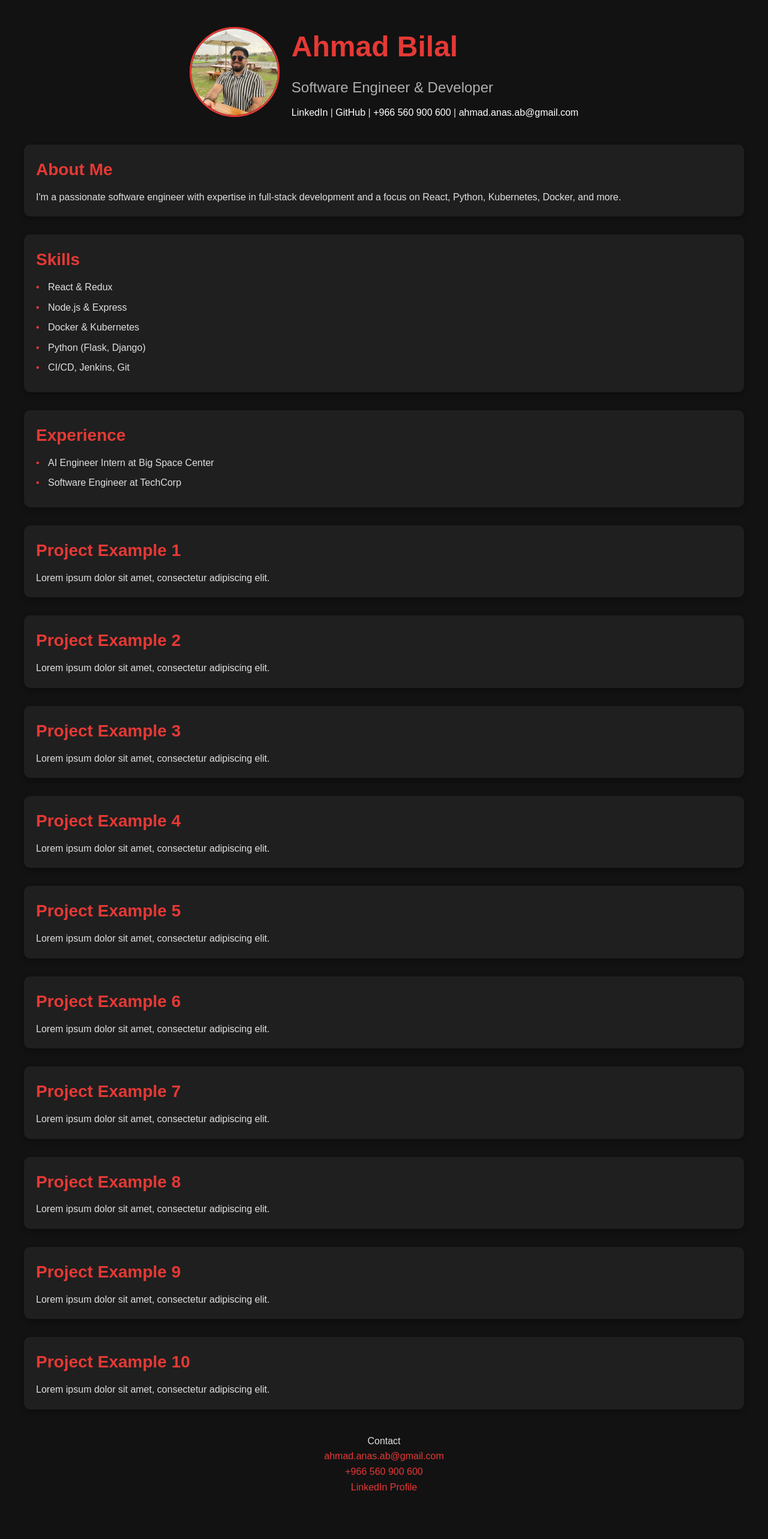
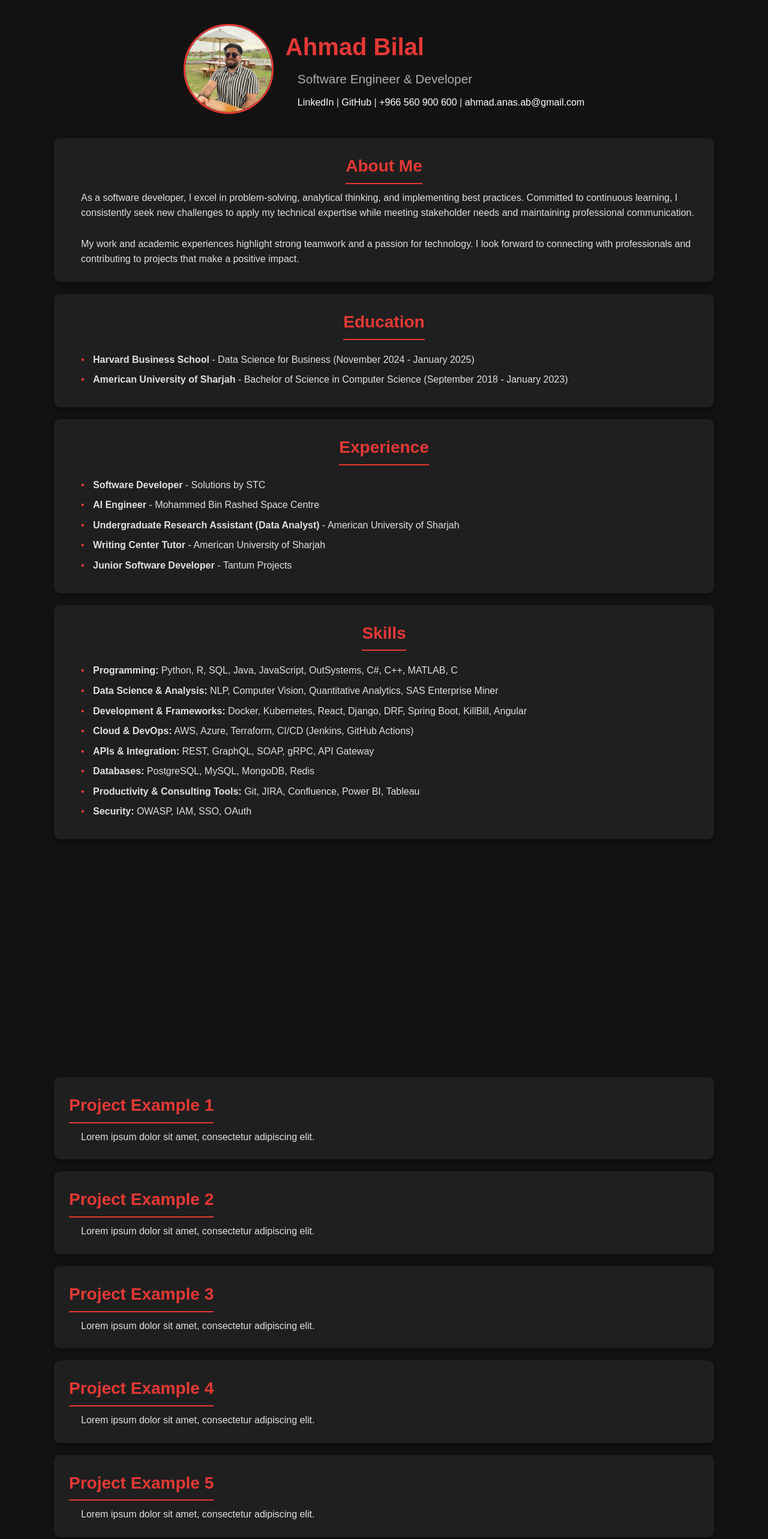
Before and after one commit to Abilal9/abilal.co, a React (Create React App) app: page / in a window 1280 px wide. Shown: the top 2566 px of the page at 60% size. Before the commit the page ends 2532 px from the top, so only its background shows below. Built offline with nearby package versions, Linux system fonts and the light colour scheme.

Commit message:
Add Details for sections and Hoover effect

```diff
--- a/src/App.css
+++ b/src/App.css
@@ -1,17 +1,27 @@
+/* Reset Default Styles */
 * {
   margin: 0;
   padding: 0;
   box-sizing: border-box;
 }
 
+/* Global Styles */
 body {
   font-family: "Arial", sans-serif;
   background-color: #121212;
   color: #f0f0f0;
   line-height: 1.6;
-  padding: 40px;
+  padding: 40px 20px;
 }
 
+/* Centered Content Wrapper */
+.content-container {
+  max-width: 1100px;  /* Increase max-width to match the projects */
+  margin: 0 auto;
+  text-align: center;
+}
+
+/* Header Section */
 .App-header {
   display: flex;
   align-items: center;
@@ -39,17 +49,18 @@ body {
 }
 
 .name {
-  font-size: 3rem;
+  font-size: 2.5rem;
   font-weight: bold;
   color: #e53935;
 }
 
 .title {
-  font-size: 1.5rem;
+  font-size: 1.3rem;
   color: #b0b0b0;
-  margin-top: 10px;
+  margin-top: 5px;
 }
 
+/* Social Links */
 .socials {
   margin-top: 10px;
   text-align: left;
@@ -72,17 +83,38 @@ body {
   color: #e53935;
 }
 
-.fade-section {
+/* Section Styling (Ensuring Consistent Width) */
+.fade-section, .project-section {
+  width: 100%;  /* Ensure both sections take full width */
+  max-width: 1100px; /* Prevent excessive stretching */
+  margin: 20px auto; /* Ensure centering */
   background-color: #1f1f1f;
   border-radius: 10px;
   box-shadow: 0 4px 8px rgba(0, 0, 0, 0.3);
-  padding: 20px;
-  margin-bottom: 30px;
-  transition: opacity 0.6s ease, transform 0.6s ease;
+  padding: 25px;
+  transition: opacity 0.6s ease, transform 0.6s ease, background-color 0.3s ease;
   opacity: 0;
   transform: translateY(30px);
 }
 
+/* Hover Effect */
+.fade-section:hover, .project-section:hover {
+  transform: scale(1.05);  /* Slightly enlarge the section */
+  background-color: #333333;  /* Change to a more greyish color */
+  box-shadow: 0 6px 12px rgba(0, 0, 0, 0.5);  /* Increase shadow for emphasis */
+}
+
+/* Reduce gap before projects */
+.fade-section:last-of-type {
+  margin-bottom: 15px;
+}
+
+/* Reduce margin between sections and projects */
+.project-section {
+  margin-top: 15px;
+}
+
+/* Animations */
 .fade-in {
   opacity: 1;
   transform: translateY(0);
@@ -93,18 +125,25 @@ body {
   transform: translateY(30px);
 }
 
+/* Section Titles */
 h2 {
   font-size: 1.75rem;
   color: #e53935;
   margin-bottom: 10px;
+  border-bottom: 2px solid #e53935;
+  display: inline-block;
+  padding-bottom: 5px;
 }
 
-p,
-ul {
+/* Paragraphs & Lists */
+p, ul {
   font-size: 1rem;
   color: #e0e0e0;
+  text-align: left;  /* Left-align text */
+  margin-left: 20px;  /* Optional: Add space from the left edge */
 }
 
+/* List Styling */
 ul {
   list-style-type: none;
   margin-top: 10px;
@@ -116,6 +155,7 @@ ul li {
   position: relative;
 }
 
+/* Custom Bullet Points */
 ul li:before {
   content: "•";
   position: absolute;
@@ -123,25 +163,41 @@ ul li:before {
   color: #e53935;
 }
 
+/* Footer */
 footer {
-  text-align: center;
+  text-align: center;  /* Center the footer text */
   font-size: 1rem;
   margin-top: 40px;
+  width: 100%;  /* Ensure the footer takes full width */
+  display: flex;
+  flex-direction: column;
+  align-items: center;
 }
 
+/* Footer Paragraphs */
+footer p {
+  margin-bottom: 15px;  /* Uniform spacing between each element */
+}
+
+/* Footer Links */
 footer a {
   color: #e53935;
   text-decoration: none;
+  display: inline-block;
+  margin-top: 5px;
+  text-align: center;
 }
 
 footer a:hover {
   text-decoration: underline;
 }
 
+/* Smooth Scrolling */
 html {
   scroll-behavior: smooth;
 }
 
+/* Easter Egg Link (Hidden) */
 .easter-egg-link {
   display: none;
 }
--- a/src/App.js
+++ b/src/App.js
@@ -2,21 +2,13 @@ import React from "react";
 import "./App.css";
 import { useInView } from "react-intersection-observer";
 import ProjectSection from "./ProjectSection";
-import profilePic from './assets/profile_pic.jpg';
+import profilePic from "./assets/profile_pic.jpg";
 
 function App() {
-  const { ref: aboutRef, inView: aboutInView } = useInView({
-    triggerOnce: false,
-    threshold: 0.3,
-  });
-  const { ref: skillsRef, inView: skillsInView } = useInView({
-    triggerOnce: false,
-    threshold: 0.3,
-  });
-  const { ref: experienceRef, inView: experienceInView } = useInView({
-    triggerOnce: false,
-    threshold: 0.3,
-  });
+  const { ref: aboutRef, inView: aboutInView } = useInView({ triggerOnce: false, threshold: 0.3 });
+  const { ref: skillsRef, inView: skillsInView } = useInView({ triggerOnce: false, threshold: 0.3 });
+  const { ref: experienceRef, inView: experienceInView } = useInView({ triggerOnce: false, threshold: 0.3 });
+  const { ref: educationRef, inView: educationInView } = useInView({ triggerOnce: false, threshold: 0.3 });
 
   const projects = Array.from({ length: 10 }, (_, index) => ({
     title: `Project Example ${index + 1}`,
@@ -25,9 +17,8 @@ function App() {
 
   return (
     <div className="App">
-      <a href="#" className="easter-egg-link">
-        Congrats you found the easter egg!
-      </a>
+      <a href="#" className="easter-egg-link">Congrats you found the easter egg!</a>
+
       <header className="App-header">
         <div className="profile-container">
           <img src={profilePic} alt="Profile" className="profile-img" />
@@ -36,100 +27,108 @@ function App() {
             <p className="title">Software Engineer & Developer</p>
             <div className="socials">
               <p>
-                <a
-                  href="https://www.linkedin.com/in/ahmadanasbilal"
-                  target="_blank"
-                  rel="noopener noreferrer"
-                >
-                  LinkedIn
-                </a>
-                {" | "}
-                <a
-                  href="https://github.com/abilal"
-                  target="_blank"
-                  rel="noopener noreferrer"
-                >
-                  GitHub
-                </a>
-                {" | "}
-                <a href="tel:+966560900600">
-                  +966 560 900 600
-                </a>
-                {" | "}
-                <a href="mailto:ahmad.anas.ab@gmail.com">
-                  ahmad.anas.ab@gmail.com
-                </a>
+                <a href="https://www.linkedin.com/in/ahmadanasbilal" target="_blank" rel="noopener noreferrer"> LinkedIn </a> |
+                <a href="https://github.com/abilal9" target="_blank" rel="noopener noreferrer"> GitHub </a> |
+                <a href="tel:+966560900600"> +966 560 900 600 </a> |
+                <a href="mailto:ahmad.anas.ab@gmail.com"> ahmad.anas.ab@gmail.com </a>
               </p>
             </div>
           </div>
         </div>
       </header>
 
-      <section
-        ref={aboutRef}
-        className={`fade-section ${aboutInView ? "fade-in" : "fade-out"}`}
-      >
-        <h2>About Me</h2>
-        <p>
-          I'm a passionate software engineer with expertise in full-stack
-          development and a focus on React, Python, Kubernetes, Docker, and
-          more.
-        </p>
-      </section>
+      <div className="content-container">
+        {/* About Me Section */}
+        <section ref={aboutRef} className={`fade-section ${aboutInView ? "fade-in" : "fade-out"}`}>
+  <h2>About Me</h2>
+  <p>
+    As a software developer, I excel in problem-solving, analytical thinking, and implementing best practices. Committed to continuous learning, I consistently seek new challenges to apply my technical expertise while meeting stakeholder needs and maintaining professional communication.
+  </p>
+  <br />
+  <p>
+    My work and academic experiences highlight strong teamwork and a passion for technology. I look forward to connecting with professionals and contributing to projects that make a positive impact.
+  </p>
+</section>
 
-      <section
-        ref={skillsRef}
-        className={`fade-section ${skillsInView ? "fade-in" : "fade-out"}`}
-      >
-        <h2>Skills</h2>
-        <ul>
-          <li>React & Redux</li>
-          <li>Node.js & Express</li>
-          <li>Docker & Kubernetes</li>
-          <li>Python (Flask, Django)</li>
-          <li>CI/CD, Jenkins, Git</li>
-        </ul>
-      </section>
+        {/* Education Section */}
+                <section ref={educationRef} className={`fade-section ${educationInView ? "fade-in" : "fade-out"}`}>
+          <h2>Education</h2>
+          <ul>
+            <li><strong>Harvard Business School</strong> - Data Science for Business (November 2024 - January 2025)</li>
+            <li><strong>American University of Sharjah</strong> - Bachelor of Science in Computer Science (September 2018 - January 2023)</li>
+          </ul>
+        </section>
 
-      <section
-        ref={experienceRef}
-        className={`fade-section ${experienceInView ? "fade-in" : "fade-out"}`}
-      >
-        <h2>Experience</h2>
-        <ul>
-          <li>AI Engineer Intern at Big Space Center</li>
-          <li>Software Engineer at TechCorp</li>
-        </ul>
-      </section>
+        {/* Experience Section */}
+        <section ref={experienceRef} className={`fade-section ${experienceInView ? "fade-in" : "fade-out"}`}>
+          <h2>Experience</h2>
+          <ul>
+            <li><strong>Software Developer</strong> - Solutions by STC</li>
+            <li><strong>AI Engineer</strong> - Mohammed Bin Rashed Space Centre</li>
+            <li><strong>Undergraduate Research Assistant (Data Analyst)</strong> - American University of Sharjah</li>
+            <li><strong>Writing Center Tutor</strong> - American University of Sharjah</li>
+            <li><strong>Junior Software Developer</strong> - Tantum Projects</li>
+          </ul>
+        </section>
 
+        {/* Skills Section */}
+        <section ref={skillsRef} className={`fade-section ${skillsInView ? "fade-in" : "fade-out"}`}>
+          <h2>Skills</h2>
+          <ul>
+            <li><strong>Programming:</strong> Python, R, SQL, Java, JavaScript, OutSystems, C#, C++, MATLAB, C</li>
+            <li><strong>Data Science & Analysis:</strong> NLP, Computer Vision, Quantitative Analytics, SAS Enterprise Miner</li>
+            <li><strong>Development & Frameworks:</strong> Docker, Kubernetes, React, Django, DRF, Spring Boot, KillBill, Angular</li>
+            <li><strong>Cloud & DevOps:</strong> AWS, Azure, Terraform, CI/CD (Jenkins, GitHub Actions)</li>
+            <li><strong>APIs & Integration:</strong> REST, GraphQL, SOAP, gRPC, API Gateway</li>
+            <li><strong>Databases:</strong> PostgreSQL, MySQL, MongoDB, Redis</li>
+            <li><strong>Productivity & Consulting Tools:</strong> Git, JIRA, Confluence, Power BI, Tableau</li>
+            <li><strong>Security:</strong> OWASP, IAM, SSO, OAuth</li>
+          </ul>
+        </section>
+
+        {/* Certifications Section */}
+        <section className="fade-section">
+          <h2>Certifications</h2>
+          <ul>
+            <li>Certified SAFe 6 Agilist – Scaled Agile, Inc.</li>
+            <li>AI Security & Governance – Securiti</li>
+            <li>Professional Web Developer – OutSystems</li>
+            <li>Web Developer Specialist – OutSystems</li>
+            <li>Architecture Specialist – OutSystems</li>
+            <li>Security Specialist – OutSystems</li>
+            <li>Associate Reactive Developer – OutSystems</li>
+          </ul>
+        </section>
+      </div>
+
+      {/* Projects Section */}
       {projects.map((project, index) => (
-        <ProjectSection
-          key={index}
-          title={project.title}
-          description={project.description}
-        />
+        <ProjectSection key={index} title={project.title} description={project.description} />
       ))}
 
+      {/* Footer */}
       <footer>
-        <p>Contact</p>
-        <p>
-          <a href="mailto:ahmad.anas.ab@gmail.com" style={{ color: "#e53935" }}>
-            ahmad.anas.ab@gmail.com
-          </a>
-        </p>
-        <a href="tel:+966560900600" style={{ color: "#e53935" }}>
-          +966 560 900 600
-        </a>
-        <p>
-          <a
-            href="https://www.linkedin.com/in/ahmadanasbilal"
-            target="_blank"
-            rel="noopener noreferrer"
-          >
-            LinkedIn Profile
-          </a>
-        </p>
-      </footer>
+      <p><strong>Contact</strong></p>
+      <p>
+    <a href="mailto:ahmad.anas.ab@gmail.com" style={{ color: "#e53935" }}>
+      ahmad.anas.ab@gmail.com
+    </a>
+  </p>
+  <p>
+    <a href="tel:+966560900600" style={{ color: "#e53935" }}>
+      +966 560 900 600
+    </a>
+  </p>
+  <p>
+    <a
+      href="https://www.linkedin.com/in/ahmadanasbilal"
+      target="_blank"
+      rel="noopener noreferrer"
+    >
+      LinkedIn
+    </a>
+  </p>
+</footer>
     </div>
   );
 }
```
